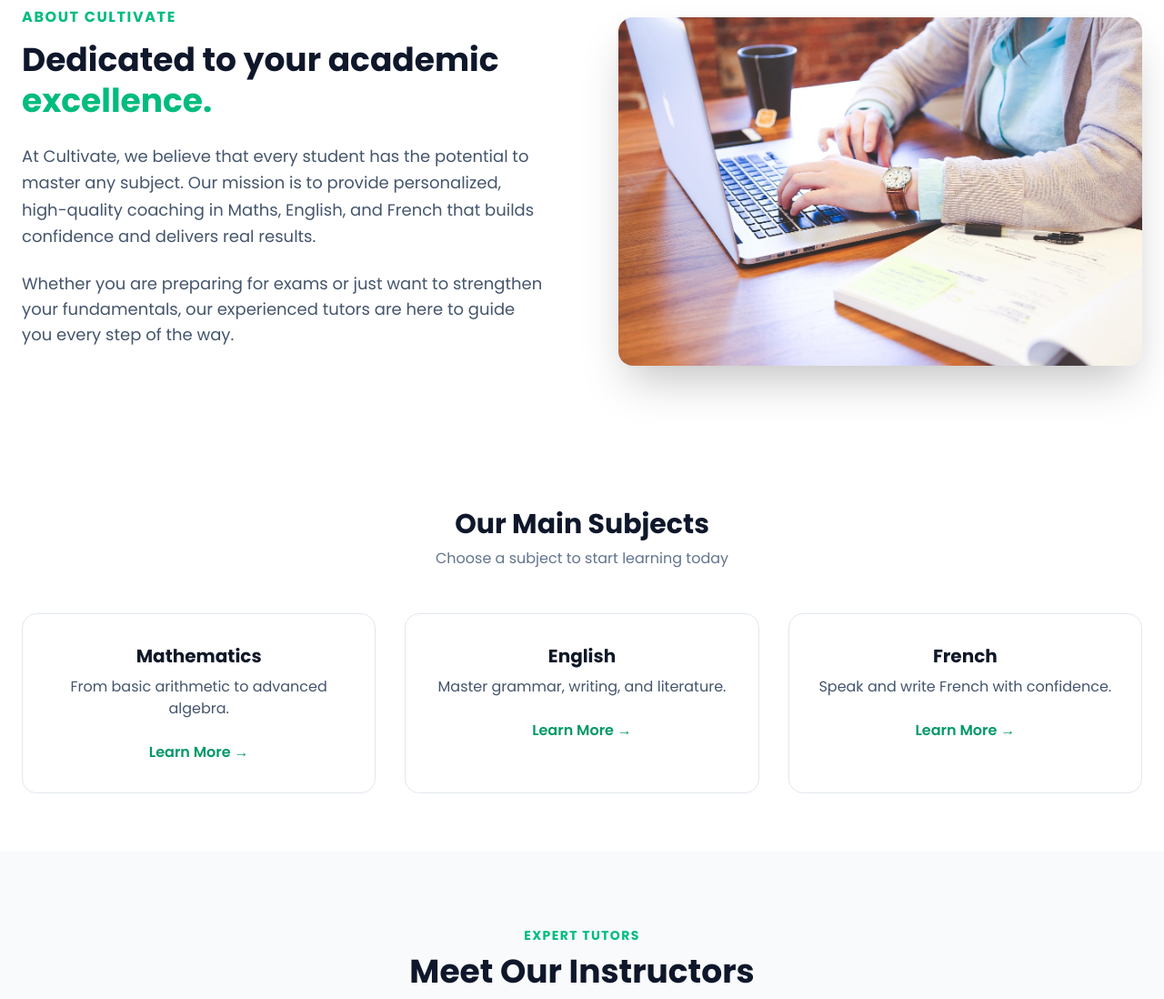
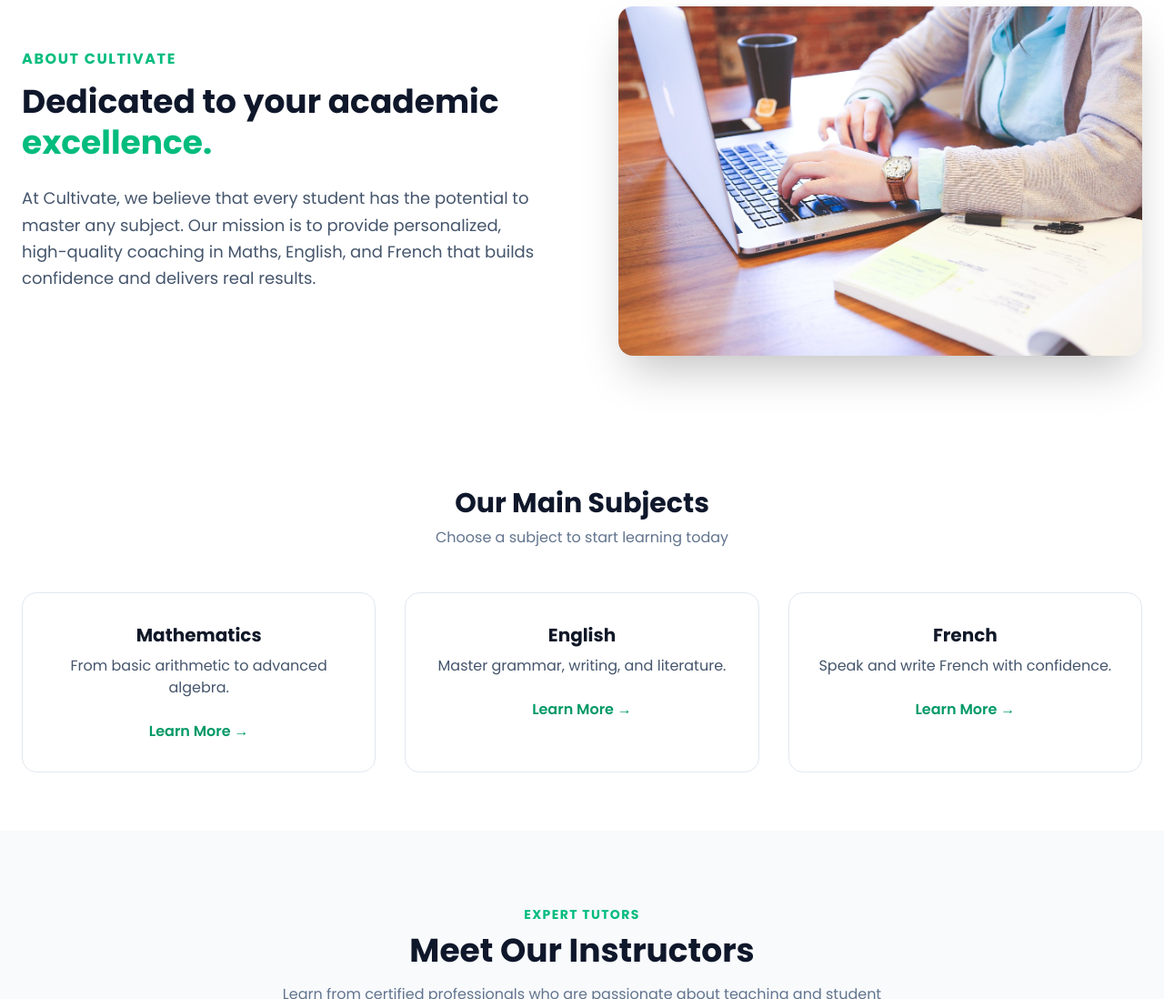
Before and after one commit to ChineduOscar/basic-teachers-site, a website: page src/index.html in a window 1280 px wide. Shown: the part 794-1892 px from the top of the page at 91% size. Drawn offline with Linux system fonts and the light colour scheme.

Commit message:
removed part of the about

```diff
--- a/src/index.html
+++ b/src/index.html
@@ -113,9 +113,6 @@
                     </h2>
                     <p class="text-slate-600 text-lg mb-6 leading-relaxed">
                         At Cultivate, we believe that every student has the potential to master any subject. Our mission is to provide personalized, high-quality coaching in Maths, English, and French that builds confidence and delivers real results.
-                    </p>
-                    <p class="text-slate-600 text-lg mb-8">
-                        Whether you are preparing for exams or just want to strengthen your fundamentals, our experienced tutors are here to guide you every step of the way.
                     </p>
                 </div>
 
```
